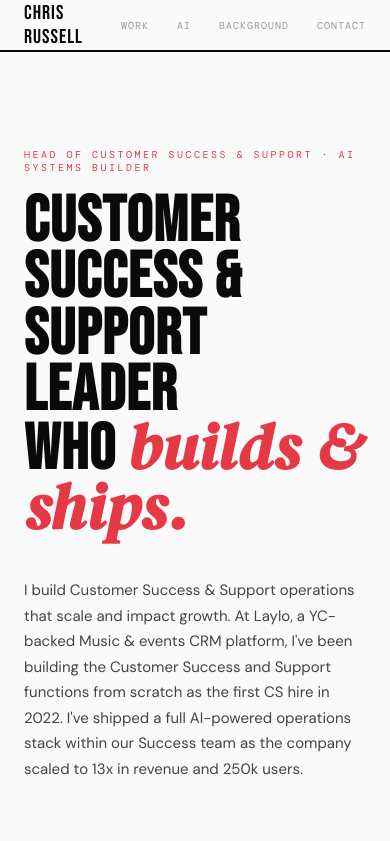
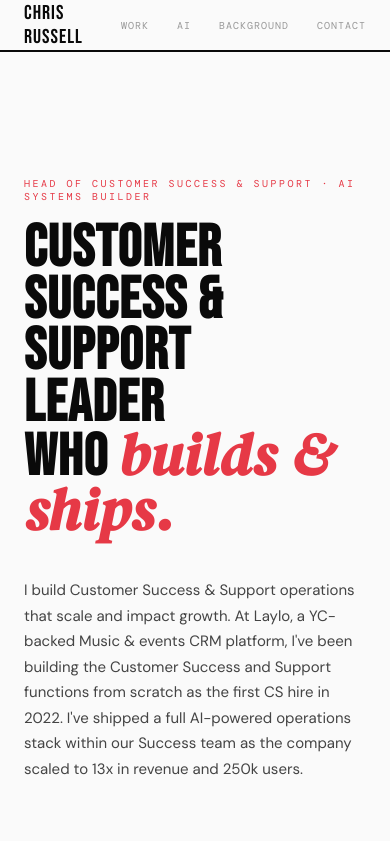
Before and after one commit to chrismrussell/chrismrussell.github.io, a plain HTML site: page index.html in a window 390 px wide. Shown: the top 841 px of the page. Drawn offline with nearby package versions, Linux system fonts and the light colour scheme; a web font is replaced by a local one.

Commit message:
Update index.html

```diff
--- a/index.html
+++ b/index.html
@@ -45,7 +45,7 @@ nav a:hover { color:var(--accent); }
 }
 .hero-kicker { font-family:var(--mono); font-size:10px; letter-spacing:0.25em; color:var(--accent); text-transform:uppercase; margin-bottom:20px; }
 .hero h1 {
-  font-family:var(--display); font-size:clamp(64px,15vw,160px);
+  font-family:var(--display); font-size:clamp(48px,15vw,160px);
   line-height:0.88; letter-spacing:0.02em; color:var(--black);
   margin-bottom:40px;
 }
```
